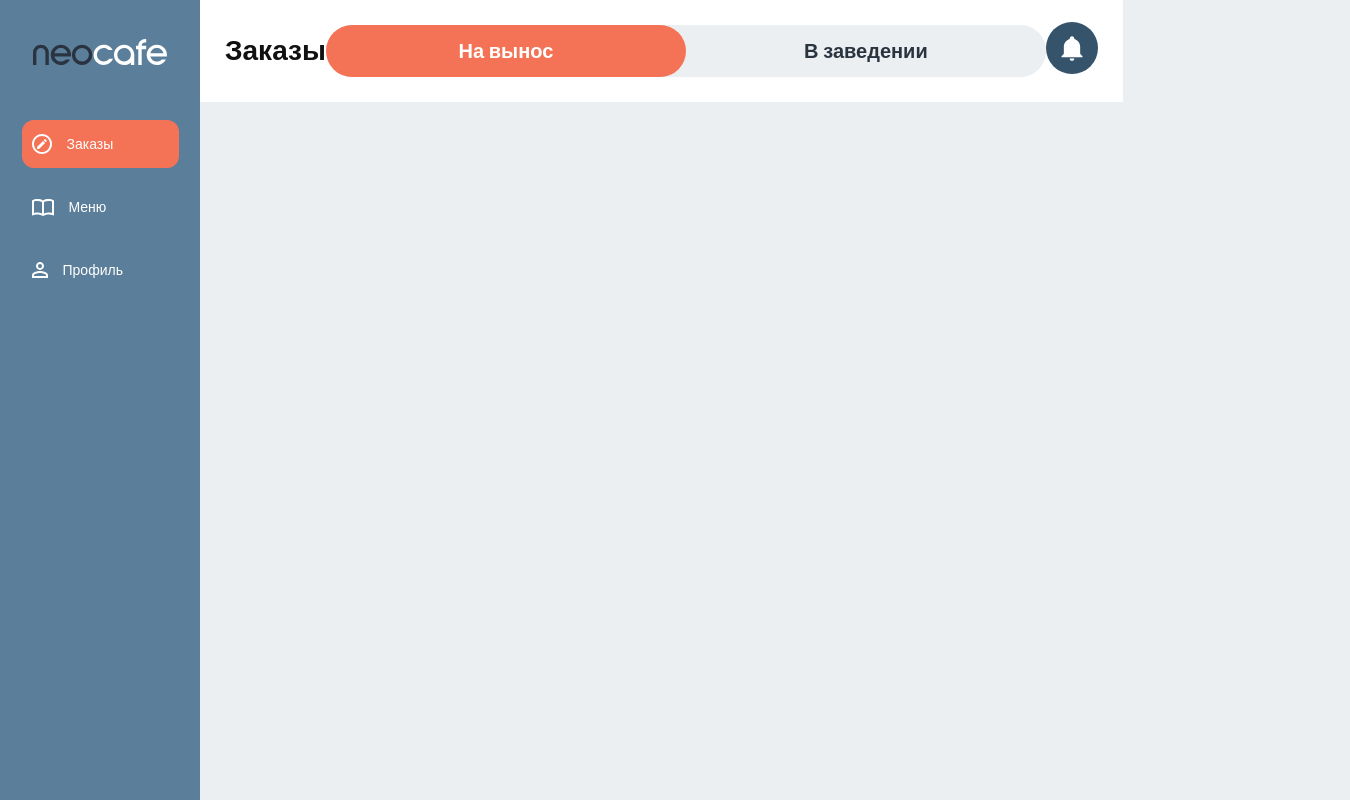
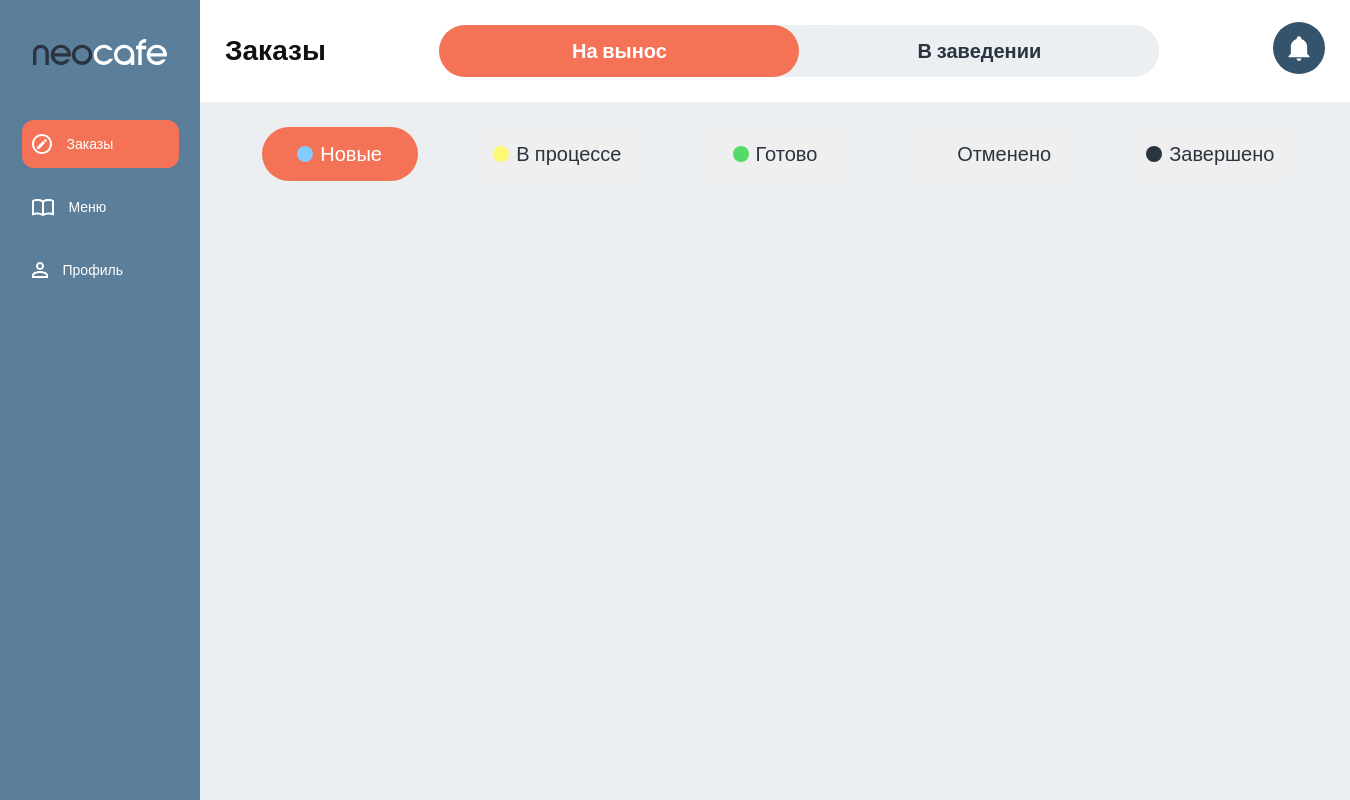
Before and after one commit to Dastan0307/neocafe, a React (Vite) app: page / in a window 1280 px wide. Shown: the whole page, 1350 px wide, since content can reach past the window. Built offline with nearby package versions, Linux system fonts and the light colour scheme.

Commit message:
created status bar in orders

```diff
--- a/src/components/Sider/sider.module.scss
+++ b/src/components/Sider/sider.module.scss
@@ -47,6 +47,8 @@
   border-radius: 12px;
   cursor: pointer;
   margin-bottom: 15px;
+  transition: all 0.3s;
+
   p {
     color: white;
     margin: 0;
--- a/src/screens/Orders/index.jsx
+++ b/src/screens/Orders/index.jsx
@@ -3,10 +3,20 @@ import { bell } from '../../assets/'
 import styles from './orders.module.scss'
 const Orders = () => {
   const [activeButton, setActiveButton] = useState('На вынос')
-
+  const [activeStatus, setActiveStatus] = useState('Новые')
   const handleButtonClick = (buttonType) => {
     setActiveButton(buttonType)
   }
+  const handleStatusButtonClick = (buttonName) => {
+    setActiveStatus(buttonName)
+  }
+  const statusData = [
+    { statusName: 'Новые', color: 'rgb(133, 202, 255)' },
+    { statusName: 'В процессе', color: 'rgb(253, 248, 118)' },
+    { statusName: 'Готово', color: 'rgb(81, 219, 103)' },
+    { statusName: 'Отменено', color: 'rgb(235, 239, 242)' },
+    { statusName: 'Завершено', color: 'rgb(42, 52, 64)' },
+  ]
   return (
     <div>
       <header className={styles.header}>
@@ -29,6 +39,24 @@ const Orders = () => {
           <img src={bell} alt="bell" />
         </div>
       </header>
+      <div className={styles.statusbar}>
+        {statusData.map((status) => (
+          <button
+            className={
+              activeStatus === status.statusName
+                ? styles.activeStatus
+                : styles.status
+            }
+            onClick={() => handleStatusButtonClick(status.statusName)}
+          >
+            <div
+              className={styles.circle}
+              style={{ background: status.color }}
+            ></div>
+            {status.statusName}
+          </button>
+        ))}
+      </div>
     </div>
   )
 }
--- a/src/screens/Orders/orders.module.scss
+++ b/src/screens/Orders/orders.module.scss
@@ -1,5 +1,5 @@
 .header {
-  max-width: 100vw;
+  width: 1150px;
   height: 102px;
   background: rgb(255, 255, 255);
   display: flex;
@@ -38,7 +38,51 @@
     cursor: pointer;
     transition: all 0.5s;
   }
-  img{
+  img {
     cursor: pointer;
   }
 }
+.circle {
+  width: 16px;
+  height: 16px;
+  border-radius: 100%;
+}
+.statusbar {
+  display: flex;
+  justify-content: space-evenly;
+  margin-top: 25px;
+}
+.status {
+  display: flex;
+  align-items: center;
+  justify-content: center;
+  gap: 7px;
+  width: 156px;
+  height: 54px;
+  color: rgb(42, 52, 64);
+  font-size: 20px;
+  font-weight: 400;
+  line-height: 30px;
+  letter-spacing: 0%;
+  text-align: center;
+  border: none;
+  cursor: pointer;
+}
+.activeStatus{
+  display: flex;
+  align-items: center;
+  justify-content: center;
+  gap: 7px;
+  width: 156px;
+  height: 54px;
+  font-size: 20px;
+  font-weight: 400;
+  line-height: 30px;
+  letter-spacing: 0%;
+  border: none;
+  background: rgb(244, 115, 86);
+  border-radius: 100px;
+  color: white;
+  cursor: pointer;
+  transition: all 0.3s;
+}
```
